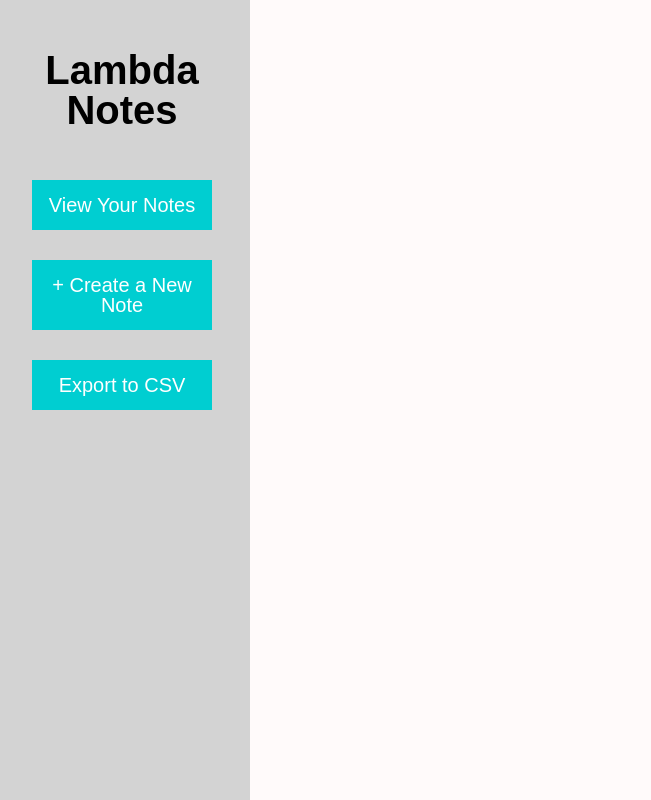
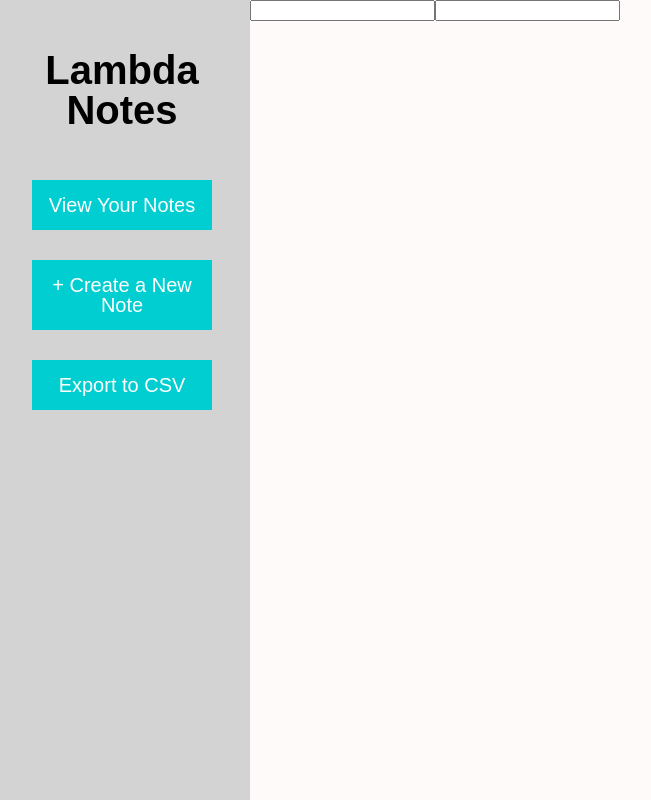
Before and after one commit to justman00/Lambda-Notes, a React (Create React App) app: page /login in a window 1280 px wide. Shown: the whole page, without its empty margins (6-657 px from the left). Built offline with nearby package versions, Linux system fonts and the light colour scheme.

Commit message:
setup the context on the app and moving onto the useReducer and the new state pattern

```diff
--- a/src/components/App.js
+++ b/src/components/App.js
@@ -8,6 +8,8 @@ import EditForm from "./forms/EditForm";
 import DeleteForm from "./forms/DeleteForm";
 import "./App.css";
 import styled from "styled-components";
+import AuthForm from "./auth/AuthForm";
+import Provider from "./context";
 
 const MainLayout = styled.div`
   display: flex;
@@ -22,9 +24,11 @@ const SecondItem = styled.div`
 
 const App = () => {
   return (
+    <Provider>
       <MainLayout>
         <SideBar />
         <SecondItem>
+          <Route path="/login" component={AuthForm} />
           <Route path="/" exact component={ListNotes} />
           <Route path="/note/:id" component={SingleNote} />
           <Route path="/create" component={CreateForm} />
@@ -33,6 +37,7 @@ const App = () => {
           <Route path="/delete/:id" component={SingleNote} />
         </SecondItem>
       </MainLayout>
+    </Provider>
   );
 };
 
--- /dev/null
+++ b/src/components/auth/AuthForm.js
@@ -0,0 +1,34 @@
+import React, { useState } from "react";
+
+function AuthForm(props) {
+  const [username, setUsername] = useState("");
+  const [password, setPassword] = useState("");
+
+  function onSubmit(e) {
+    e.preventDefault();
+    props.authAction({ username, password });
+  }
+
+  function handleChange(e, action) {
+    action(e.target.value);
+  }
+
+  return (
+    <form onSubmit={onSubmit}>
+      <input
+        type="text"
+        name="username"
+        onChange={e => handleChange(e, setUsername)}
+        value={username}
+      />
+      <input
+        type="text"
+        name="password"
+        onChange={e => handleChange(e, setPassword)}
+        value={password}
+      />
+    </form>
+  );
+}
+
+export default AuthForm;
--- /dev/null
+++ b/src/components/context.js
@@ -0,0 +1,13 @@
+import React, { useState } from "react";
+
+export const Context = React.createContext();
+
+const Provider = props => {
+  const [store, setStore] = useState({ value: "hello" });
+
+  return <Context.Provider value={store}>{props.children}</Context.Provider>;
+};
+
+export const Consumer = Context.Consumer;
+
+export default Provider;
--- a/src/components/forms/CreateForm.js
+++ b/src/components/forms/CreateForm.js
@@ -1,9 +1,8 @@
 import React from "react";
 import FormSubcomponent from "./FormSubcomponent";
-import { connect } from "react-redux";
-import { createNote } from "../../actions";
+
+// graphql
 import { NOTES_QUERY } from "../notes/ListNotes";
-
 import { Mutation } from "react-apollo";
 import gql from "graphql-tag";
 
@@ -16,10 +15,6 @@ const CREATE_NOTE_MUTATION = gql`
 `;
 
 const CreateForm = props => {
-  // function onSubmit(formValues) {
-  //   props.createNote(formValues).then(() => props.history.push("/"));
-  // }
-
   return (
     <Mutation
       mutation={CREATE_NOTE_MUTATION}
@@ -44,7 +39,4 @@ const CreateForm = props => {
   );
 };
 
-export default connect(
-  null,
-  { createNote }
-)(CreateForm);
+export default CreateForm;
--- a/src/components/forms/DeleteForm.js
+++ b/src/components/forms/DeleteForm.js
@@ -1,7 +1,5 @@
-import React, { useEffect } from "react";
-import { connect } from "react-redux";
+import React from "react";
 import Modal from "../Modal";
-import { deleteNote, fetchNote } from "../../actions";
 
 import { Query, Mutation } from "react-apollo";
 import gql from "graphql-tag";
@@ -17,24 +15,10 @@ const DELETE_NOTE_MUTATION = gql`
 `;
 
 const DeleteForm = props => {
-  // useEffect(() => {
-  //   props.fetchNote(props.match.params.id);
-  // }, []);
-
-  // console.log(props.history);
-
   function onDismiss(e) {
     e.stopPropagation();
     props.history.goBack();
   }
-
-  // function onDelete() {
-  //   props.deleteNote(props.match.params.id).then(() => props.history.push("/"));
-  // }
-  // // console.log(props.note);
-  // if (!props.note) {
-  //   return <div>Loading...</div>;
-  // }
 
   return (
     <Query query={SINGLE_NOTE_QUERY} variables={{ id: props.match.params.id }}>
@@ -72,11 +56,4 @@ const DeleteForm = props => {
   );
 };
 
-const mapStateToProps = (state, ownProps) => ({
-  note: state.notes[ownProps.match.params.id]
-});
-
-export default connect(
-  mapStateToProps,
-  { deleteNote, fetchNote }
-)(DeleteForm);
+export default DeleteForm;
--- a/src/components/forms/EditForm.js
+++ b/src/components/forms/EditForm.js
@@ -1,7 +1,5 @@
-import React, { useEffect } from "react";
-import { connect } from "react-redux";
+import React from "react";
 import FormSubcomponent from "./FormSubcomponent";
-import { editNote, fetchNote } from "../../actions";
 
 import { Mutation, Query } from "react-apollo";
 import gql from "graphql-tag";
@@ -17,24 +15,6 @@ const UPDATE_NOTE_MUTATION = gql`
 `;
 
 const EditForm = props => {
-  // function onSubmit(formValues) {
-  //   props
-  //     .editNote(props.match.params.id, formValues)
-  //     .then(() => props.history.goBack());
-  // }
-
-  // // console.log(props.match.params.id);
-
-  // useEffect(() => {
-  //   props.fetchNote(props.match.params.id);
-  // }, []);
-
-  // // console.log(props.note);
-
-  // if (!props.note) {
-  //   return <div>Loading...</div>;
-  // }
-
   return (
     <Query query={SINGLE_NOTE_QUERY} variables={{ id: props.match.params.id }}>
       {({ loading, error, data }) => {
@@ -77,11 +57,4 @@ const EditForm = props => {
   );
 };
 
-const mapStateToProps = (state, ownProps) => ({
-  note: state.notes[ownProps.match.params.id]
-});
-
-export default connect(
-  mapStateToProps,
-  { editNote, fetchNote }
-)(EditForm);
+export default EditForm;
--- a/src/components/notes/SingleNote.js
+++ b/src/components/notes/SingleNote.js
@@ -1,4 +1,4 @@
-import React, { useEffect } from "react";
+import React from "react";
 import { connect } from "react-redux";
 import { fetchNote } from "../../actions";
 import styled from "styled-components";
@@ -48,14 +48,6 @@ const BodyText = styled.p`
 `;
 
 const SingleNote = ({ match, fetchNote, note }) => {
-  // useEffect(() => {
-  //   fetchNote(match.params.id);
-  // }, []);
-
-  // if (!note) {
-  //   return <div>Loading...</div>;
-  // }
-
   return (
     <Query query={SINGLE_NOTE_QUERY} variables={{ id: match.params.id }}>
       {({ loading, error, data }) => {
@@ -83,11 +75,4 @@ const SingleNote = ({ match, fetchNote, note }) => {
   );
 };
 
-const mapStateToProps = (state, ownProps) => ({
-  note: state.notes[ownProps.match.params.id]
-});
-
-export default connect(
-  mapStateToProps,
-  { fetchNote }
-)(SingleNote);
+export default SingleNote;
--- a/src/components/sidebar/Sidebar.js
+++ b/src/components/sidebar/Sidebar.js
@@ -1,8 +1,9 @@
-import React, { useState, useEffect } from "react";
+import React, { useState, useEffect, useContext } from "react";
 import styled from "styled-components";
 import { Link } from "react-router-dom";
 import "../App.css";
 import { connect } from "react-redux";
+import { Context } from "../context";
 
 const StyledSidebar = styled.nav`
   width: 20%;
@@ -25,6 +26,9 @@ const Name = styled.h1`
 const SideBar = props => {
   const [titles, setTitles] = useState([]);
   const [texts, setTexts] = useState([]);
+  const ctx = useContext(Context);
+
+  console.log("Context is here", ctx);
 
   useEffect(() => {
     if (props.allNotes.length > 0) {
```
Lines whose indentation alone changed are shown as unchanged.
